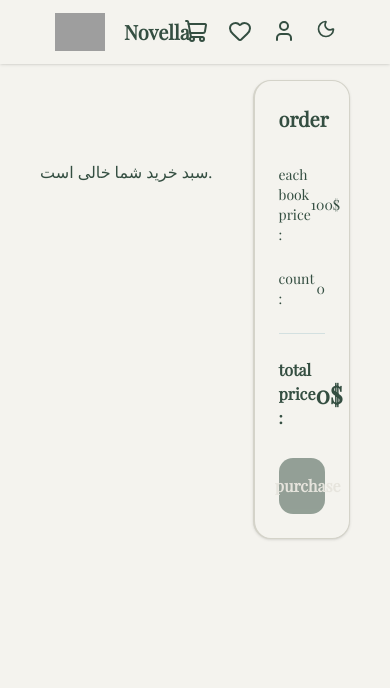
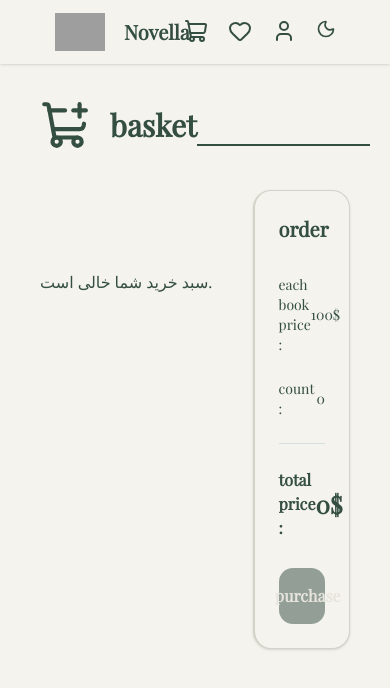
Before and after one commit to GhazalEstiri/book-app, a Next.js app: page /shopping in a window 390 px wide. Shown: the top 688 px of the page. Built offline with nearby package versions, Linux system fonts and the light colour scheme; grey boxes are pictures that could not be loaded.

Commit message:
responsive and try for badge

```diff
--- a/app/favorite/page.tsx
+++ b/app/favorite/page.tsx
@@ -6,7 +6,7 @@ import { Rootstate } from "@/lib/store";
 import { AppDispatch } from "@/lib/store";
 import { deleteFavorite } from "@/features/auth/authSlice";
 import Link from "next/link";
-import { Trash } from "lucide-react";
+import { Heart, Trash } from "lucide-react";
 export default function favorite() {
   const favorite = useSelector((state: Rootstate) => state.favorite.book);
   const dispatch=useDispatch<AppDispatch>();
@@ -23,7 +23,13 @@ export default function favorite() {
       <div className="relative top-0">
       <Navbar />
       </div>
-      <div className="grid grid-cols-4 pt-20">
+       <div className="flex flex-row items-center justify-center text-center  pt-25 p-5">
+            <p className=" flex font-bold text-3xl w-100 ml-5 mb-10 items-center gap-5">
+              <Heart size={50} /> Features books
+            </p>
+            <div className="bg-secondary-foreground w-full h-[2px]"></div>
+          </div>
+      <div className="grid grid-cols-4">
         {favorite.map((book) => {
           return (
                 <div
--- a/app/layout.tsx
+++ b/app/layout.tsx
@@ -14,9 +14,9 @@ export default function RootLayout({
   return (
     <html lang="fa" className={cn("font-sans", inter.variable)}>
       <body>
-        <Themeprovider>
-          <StoreProvider>{children}</StoreProvider>
-        </Themeprovider>
+        <StoreProvider>
+          <Themeprovider>{children}</Themeprovider>
+        </StoreProvider>
       </body>
     </html>
   );
--- a/app/shopping/page.tsx
+++ b/app/shopping/page.tsx
@@ -4,7 +4,7 @@ import Navbar from "../src/navbar";
 import { useDispatch, useSelector } from "react-redux";
 import type { Rootstate } from "@/lib/store";
 import Link from "next/link";
-import { Trash, ShoppingBasket } from "lucide-react";
+import { Trash, ShoppingBasket, ShoppingCartPlus } from "lucide-react";
 import { AppDispatch } from "@/lib/store";
 import { UseDispatch } from "react-redux";
 import { deleteBook } from "@/features/cart/cartSlice";
@@ -21,22 +21,28 @@ export default function Shopping() {
     );
   }
   return (
-    <section className="h-screen bg-background">
+    <section className="min-h-screen bg-background">
       <div className="relative top-0">
         <Navbar />
       </div>
-      <div className="flex flex-row pt-20 ">
+      <div className="flex flex-row items-center justify-center text-center  pt-25 pl-5 pr-5">
+        <p className=" flex font-bold text-3xl w-60 ml-5 mb-10 items-center gap-5">
+          <ShoppingCartPlus size={50} /> basket
+        </p>
+        <div className="bg-secondary-foreground w-full h-[2px]"></div>
+      </div>
+      <div className="flex flex-row ">
         <div className="w-3/4">
           {cart.length === 0 ? (
             <p className="mt-20 mx-auto flex justify-center items-center">
               سبد خرید شما خالی است.
             </p>
           ) : (
-            <div className=" grid grid-cols-1 md:grid-cols-3 gap-5 ">
+            <div className=" grid grid-cols-1 md:grid-cols-2 xl:grid-cols-3 gap-5 ">
               {cart.map((book) => (
                 <div
                   key={book.key}
-                  className="flex justify-center items-center flex-col w-70 h-80 gap-5 text-center border-2 p-7 rounded-2xl mt-5 mx-auto hover-3d shadow-sm transition-all duration-300 ease-out hover:-translate-y-3 hover:shadow-xl hover:border-[#233F49]/40"
+                  className="flex justify-center items-center flex-col w-50 lg:w-70 h-80 gap-5 text-center border-2 p-7 rounded-2xl mt-5 mx-auto hover-3d shadow-sm transition-all duration-300 ease-out hover:-translate-y-3 hover:shadow-xl hover:border-[#233F49]/40"
                 >
                   <Link
                     key={book.key}
--- a/app/src/navbar.tsx
+++ b/app/src/navbar.tsx
@@ -1,7 +1,12 @@
 import { ShoppingCart, Heart, User } from "lucide-react";
 import Link from "next/link";
 import ThemeToggle from "./ThemeToggle";
+// import { useSelector } from "react-redux";
+// import type { Rootstate } from "@/lib/store";
+// import Shopping from "../shopping/page";
 function Navbar() {
+  // const cart = useSelector((state: Rootstate) => state.add.cart);
+
   return (
     <div className="navbar bg-background shadow-sm fixed flex justify-between pr-20 pl-20 text-primary z-20">
       <div className="flex flex-row justify-center items-center">
@@ -11,6 +16,7 @@ function Navbar() {
         </Link>
       </div>
       <div className="flex flex-row gap-5 text-primary">
+        {/* <p>{cart.length}</p> */}
         <Link href="/shopping">
           <ShoppingCart />
         </Link>
--- a/app/src/page.tsx
+++ b/app/src/page.tsx
@@ -153,7 +153,7 @@ function Apibook() {
             </p>
             <div className="bg-secondary-foreground w-full h-[2px]"></div>
           </div>
-          <Carousel className="mx-auto w-full max-w-220 mt-20">
+          <Carousel className="mx-auto w-full max-w-220 mt-10">
             <CarouselContent>
               {categories.map((item) => (
                 <CarouselItem
@@ -184,7 +184,7 @@ function Apibook() {
         </div>
       </div>
       {loading ? (
-        <div className="grid grid-cols-5 gap-5 place-items-center mt-30">
+        <div className="grid grid-cols-1 md:grid-cols-3 lg:grid-cols-5 gap-5 place-items-center mt-30">
           <div className="flex w-52 flex-col gap-4 ">
             <div className="skeleton h-32 w-full"></div>
             <div className="skeleton h-4 w-28"></div>
@@ -279,14 +279,14 @@ function Apibook() {
       ) : data.length === 0 ? (
         <p className="text-center mt-20 font-bold text-4xl">Nothing found</p>
       ) : (
-        <section className="flex flex-col mt-20">
+        <section className="flex flex-col mt-10">
           <div className="flex flex-row items-center justify-center text-center">
             <p className=" flex font-bold text-3xl w-100 ml-5 mb-10 items-center gap-5">
               <BookOpenText size={50} /> Features books
             </p>
             <div className="bg-secondary-foreground w-full h-[2px]"></div>
           </div>
-          <div className="grid grid-cols-1 md:grid-cols-2 lg:grid-cols-5 xl:grid-cols-5 place-items-center">
+          <div className="grid grid-cols-1 md:grid-cols-2 lg:grid-cols-4 xl:grid-cols-5 place-items-center">
             {filteredBooks.map((book) => {
               const isFavorite = favorites.some(
                 (item) => item.key === book.key,
@@ -344,7 +344,7 @@ function Apibook() {
             <button
               key={btn}
               onClick={() => setCurrentPage(btn)}
-              className={`cursor-pointer bg-background join-item btn ${btn === currentPage && "btn-active"} p-2 md:p-5 `}
+              className={`cursor-pointer bg-background join-item text-secondary-foreground btn ${btn === currentPage && "btn-active "} p-2 md:p-5 `}
             >
               {btn}
             </button>
```
